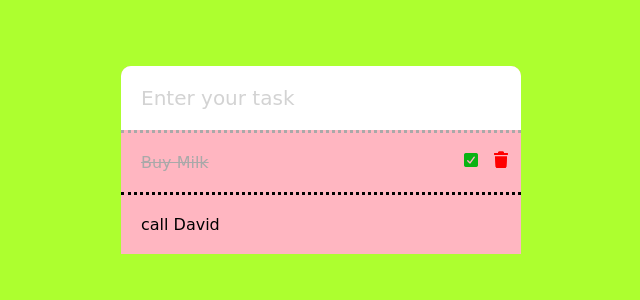
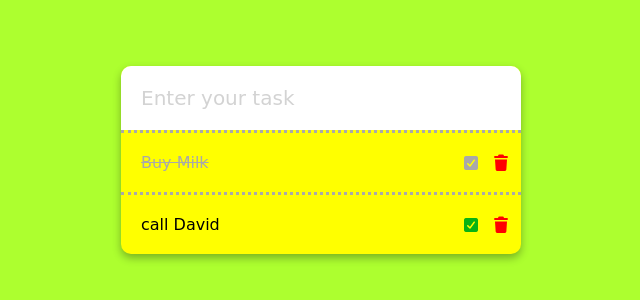
Before and after one commit to AbdellahElasy/Projects-html-css-js, a plain HTML site: page project2/To-Do-List.html in a window 1280 px wide. Shown: the part 174-474 px from the top of the page, without its empty margins (319-959 px from the left). Drawn offline with Linux system fonts and the light colour scheme.

Commit message:
Update css file

```diff
--- a/project2/To-Do-List.css
+++ b/project2/To-Do-List.css
@@ -8,9 +8,9 @@
 .form{
   position: absolute;
   top: 30%;
-  box-shadow: 0 4px 8px rgb( red, green, blue,.3);
+  box-shadow: 0 4px 8px rgb(0,0, 0,.3);
   width: 400px;
-  background-color: lightpink;
+  background-color: yellow;
   border-radius: 10px;
 
 }
@@ -32,11 +32,12 @@
 
 }
 .list li{
-  background-color: lightpink;
   list-style-type: none;
   padding: 20px;
   font-family: cursive;
   border-top: dotted;
+  border-color: darkgray;
+  position: relative;
 }
 .list li .fa-trash{
   color: red;
```
